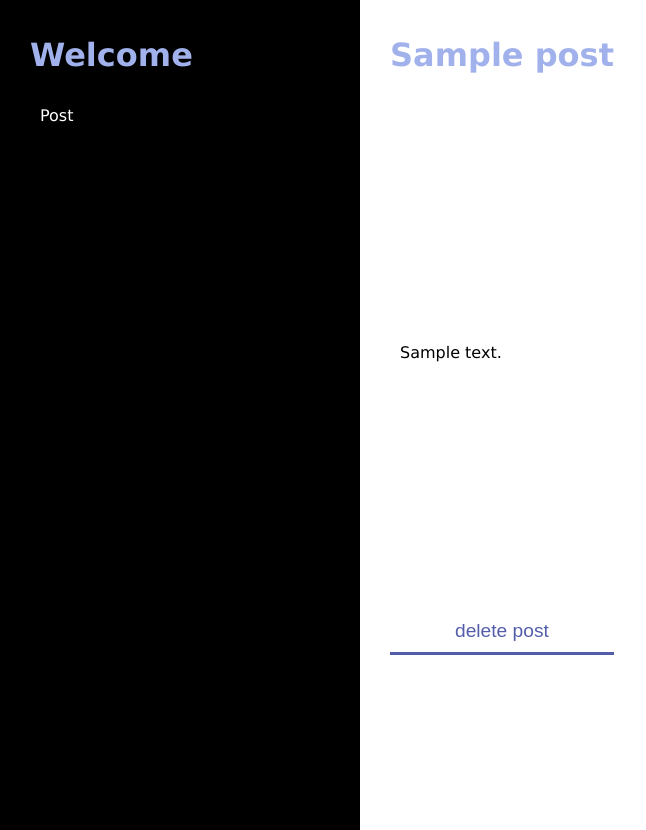
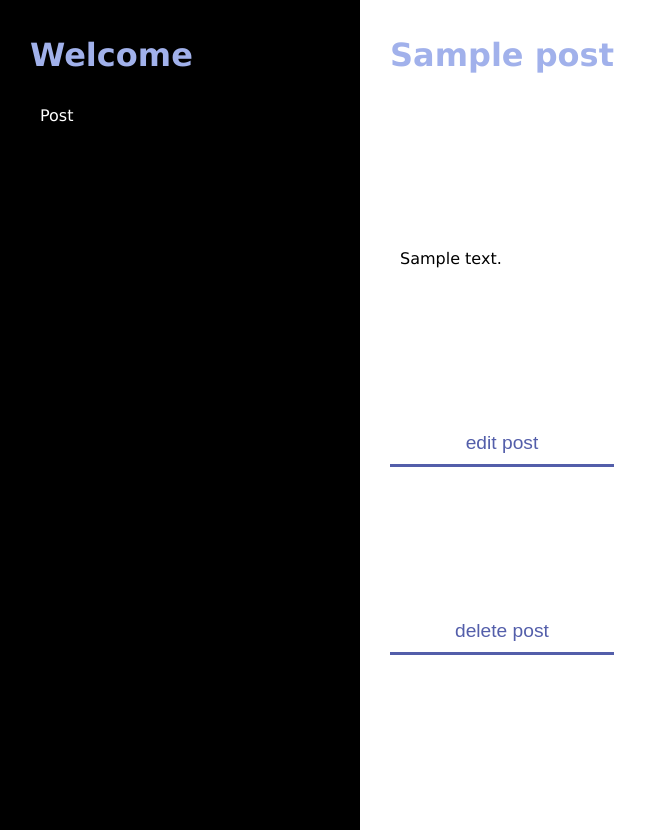
Before and after one commit to melanieChan/flask-blog, a Flask app: page /1 in a window 1280 px wide. Shown: the whole page, without its empty margins (0-646 px from the left). Run offline with Flask 2, Linux system fonts and the light colour scheme; tables that the repository leaves empty hold one stand-in row (values such as "Sample post"); parts of the project's set-up code (start-up, migrations or seed data) failed here and were passed over.

Commit message:
implemented editing a post

```diff
--- a/app.py
+++ b/app.py
@@ -89,3 +89,25 @@
 
     # go back to home page
     return redirect(url_for('index'))
+
+@app.route('/<int:post_id>/edit', methods=('GET', 'POST'))
+def edit(post_id):
+    post_to_edit = Post.query.get_or_404(post_id)
+
+    if request.method == 'POST':
+        # new input from user
+        new_title = request.form['title']
+        new_content = request.form['content']
+
+        # set data if inputs are nonempty
+        post_to_edit.title = new_title if new_title != '' else post_to_edit.title
+        post_to_edit.content = new_content if new_content != '' else post_to_edit.content
+
+        db.session.add(post_to_edit)
+        db.session.commit()
+
+        # go back to post's page
+        return redirect(url_for('post', post_id=post_to_edit.id))
+
+    # show edit page
+    return render_template('edit.html', post=post_to_edit)
--- a/templates/post.html
+++ b/templates/post.html
@@ -5,6 +5,9 @@
       <!-- gets post's information from db by using post id from url -->
       <h1>{% block title %} {{ post['title'] }} {% endblock %}</h1>
       <p>{{ post['content'] }}</p>
+
+      <button type="submit" value="edit post" class="fixed-btn"
+        onclick="location.href='/{{ post.id }}/edit';">edit post</button>
 
       <!-- delete calls endpoint to delete post from db -->
       <form method="POST" action="{{ url_for('delete', post_id=post.id) }}">
```
Also changed, not shown: templates/edit.html (added, +24 -0 lines).
